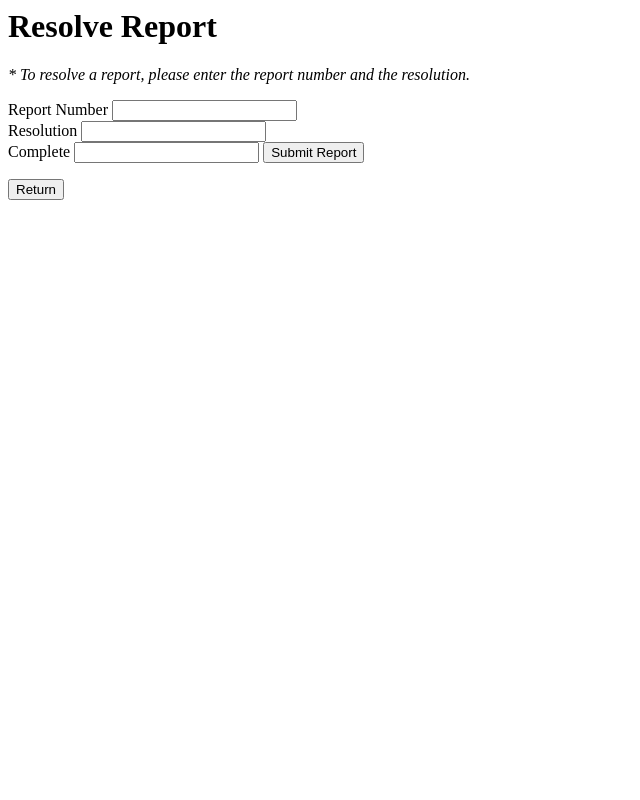
After one commit to LisaJP4/QA_Project_1, a Flask app: page /resolve/ in a window 1280 px wide. The commit adds this page. Shown: the whole page, without its empty margins (0-640 px from the left). Run offline with Flask 2, Linux system fonts and the light colour scheme.

Commit message:
Updating Friday's work

```diff
--- a/application/forms.py
+++ b/application/forms.py
@@ -1,8 +1,9 @@
 from flask import Flask, render_template, request
 from flask_wtf import FlaskForm
-from wtforms import StringField, SubmitField, SelectField
+from wtforms import StringField, SubmitField, SelectField, IntegerField
 
 class New(FlaskForm):
+    report_id = IntegerField('Report Number')
     product_section = SelectField('Section', choices=[(1, "Outdoor Plants"), (2, "Indoor Plants"), (3, "Outdoor Paints"), (4, "Gardening Equipment")])
     report_type = SelectField('Type', choices=[("Damage"), ("Theft"), ("Injury"), ("Complaint"), ("Training"), ("Illness"), ("Technical")])
     description = StringField('Description')
--- a/application/routes.py
+++ b/application/routes.py
@@ -3,7 +3,7 @@ from flask import Flask, render_template, request
 from application.models import Types, Reports
 from application.forms import New
 from flask_wtf import FlaskForm
-from wtforms import StringField, SubmitField, SelectField
+from wtforms import StringField, SubmitField, SelectField, IntegerField
 from os import getenv
 
 @app.route('/')
@@ -16,7 +16,7 @@ def readreports():
     reports_string = ""
     for issues in all_reports:
         reports_string += "<br>"+ "<br>"+ str(issues.report_id) + "   |   " + str(issues.incident_date) + "   |   " +  issues.report_type + "   |   " + issues.description + "  |  " +  issues.complete + "  |  " + str(issues.resolution) + "   |   "
-    return render_template('current_issues.html') + reports_string
+    return render_template('readreports.html') + reports_string
 
 @app.route('/newreport', methods=['GET', 'POST'])
 def newreport():
@@ -27,10 +27,7 @@ def newreport():
         nreport = Reports(product_section = form.product_section.data, description = form.description.data, resolution = form.resolution.data, complete = form.complete.data, report_type = form.report_type.data)
         db.session.add(nreport)
         db.session.commit()
-
     return render_template("newreport.html", form=form)
-
-
 
 @app.route('/policies')
 def policies():
@@ -39,3 +36,28 @@ def policies():
     for policy in all_policies:
         policies_string += "<br>"+ "<br>"+ policy.type_id + "   |   "  + policy.policies + "  |  "
     return render_template('policies.html') + policies_string
+
+#@app.route('/updatereport', methods=['GET', 'POST'])
+#def updatereport():
+#    error = ""
+#    form = New()
+#
+#    if request.method == 'POST':
+#        find_report = Reports.query.filter_by(report_id=form.report_id.data)
+#        for change in find_report:
+#            find_report.resolution = form.resolution.data
+#            find_report.complete = form.complete.data
+#            db.session.commit()
+#    return render_template("updates.html", form=form)
+
+@app.route('/resolve/', methods=['GET', 'POST'])
+def resolve():
+    error = ""
+    form = New()
+
+    if request.method == 'POST':
+        find_report = Reports.query.get(form.report_id.data)
+        find_report.resolution = form.resolution.data
+        find_report.complete = form.complete.data
+        db.session.commit()
+    return render_template("resolve.html", form=form)
--- /dev/null
+++ b/application/templates/delete.html
@@ -0,0 +1,4 @@
+{% extends 'current_issues.html' %}
+{% block body %}
+
+{% endblock body%}
--- a/application/templates/newreport.html
+++ b/application/templates/newreport.html
@@ -21,5 +21,8 @@
             {{ message }}
             </form>
         </div>
+        <a href={{ url_for('readreports') }}>
+    <button>Return</button>
+</a>
     </body>
 </html>
--- a/application/templates/policies.html
+++ b/application/templates/policies.html
@@ -2,7 +2,8 @@
 <body>
 <title>Policy Reminders</title>
 <h1> Here are a reminder of the company policies below: </h1>
-{% block body %}
-{% endblock body %}
+<a href={{ url_for('welcome') }}>
+    <button>Return</button>
+</a>
 </body>
 </html>
--- /dev/null
+++ b/application/templates/resolve.html
@@ -0,0 +1,24 @@
+<html>
+    <head>
+        <title>Resolve Report</title>
+    </head>
+    <h1> Resolve Report </h1>
+    <body>
+        <p> <i>* To resolve a report, please enter the report number and the resolution. </i></p>
+        <div class='form'>
+            <form method='POST' action=''>
+                {{ form.hidden_tag() }}
+                {{ form.report_id.label }} {{ form.report_id }}
+                <br>
+                {{ form.resolution.label }} {{ form.resolution }}
+                <br>
+                {{ form.complete.label }} {{ form.complete }}
+                {{ form.submit }}
+                {{ message }}
+            </form>
+        </div>
+    <a href={{ url_for('readreports') }}>
+        <button>Return</button>
+    </a>
+</body>
+</html>
--- a/application/templates/welcome.html
+++ b/application/templates/welcome.html
@@ -13,7 +13,5 @@
 <a href={{ url_for('readreports') }}>
     <button>Reports</button>
 </a>
-{% block body %}
-{% endblock body %}
 </body>
 </html>
```
Also changed, not shown: application/templates/current_issues.html (deleted, +0 -9 lines), application/templates/readreports.html (added, +17 -0 lines).
